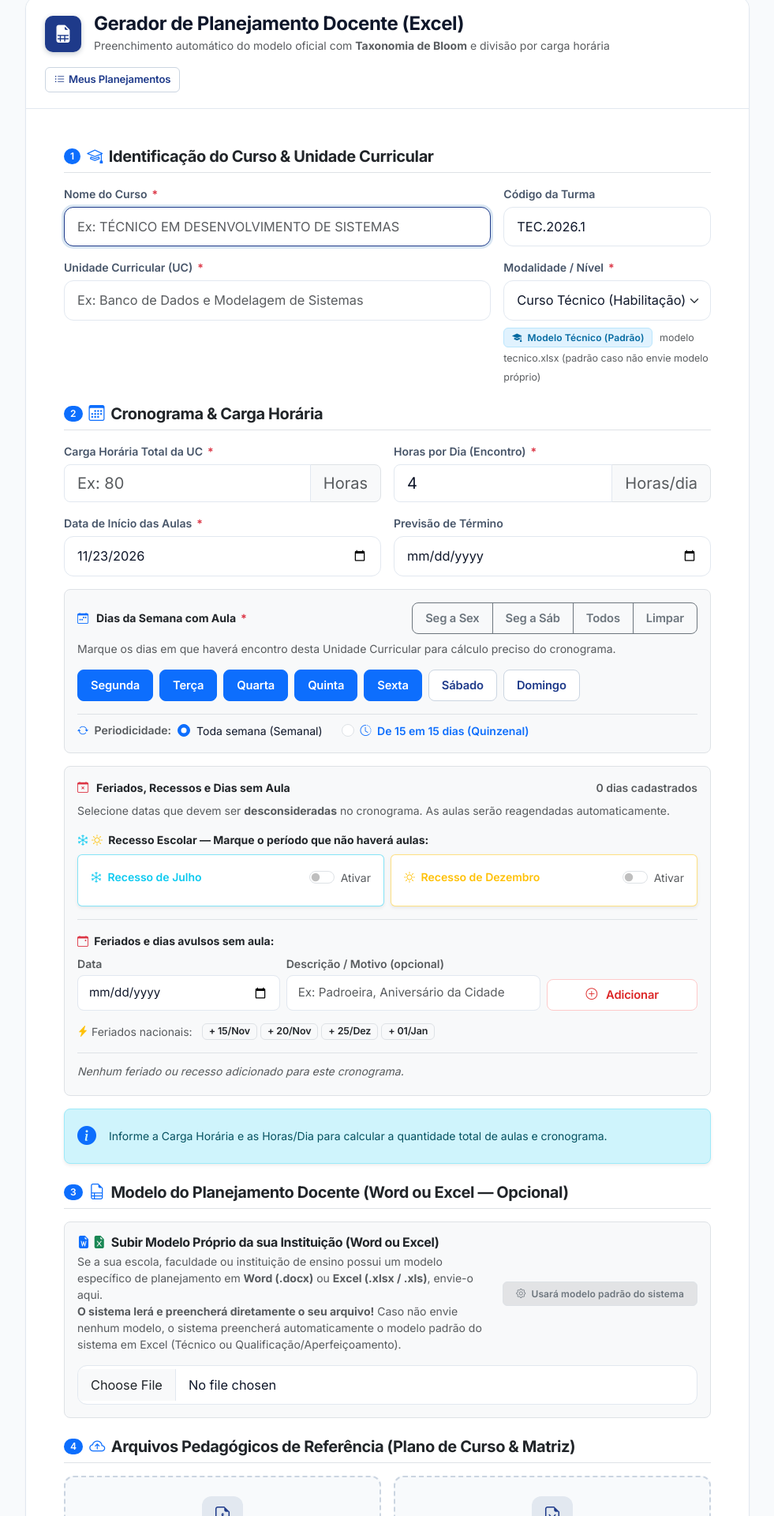
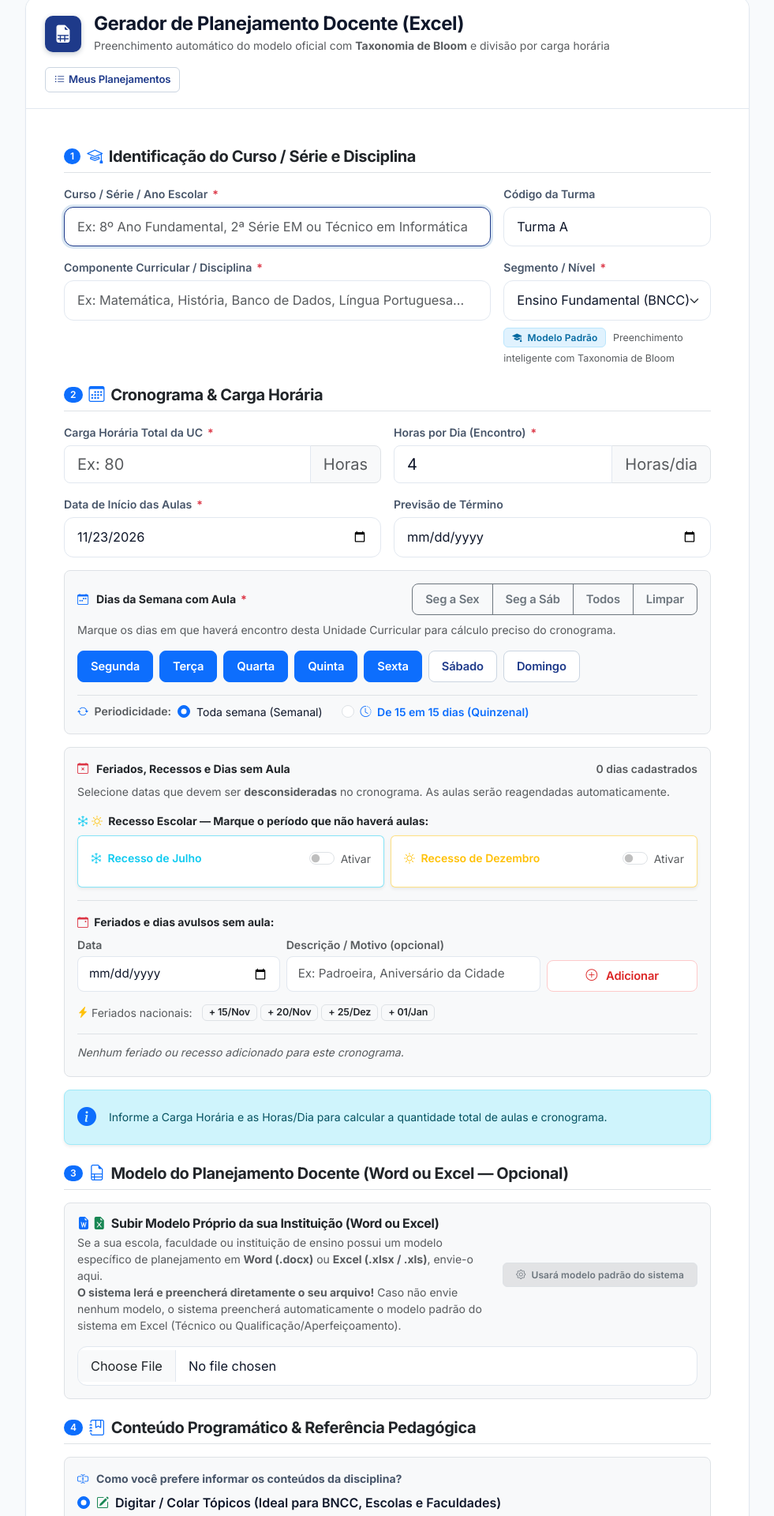
Before and after one commit to ronan-ferreira/SGPP, a Flask app: page /planejamento_docente in a window 1280 px wide; the page is wider, and only the part inside the window is pictured. Shown: the part 200-2120 px from the top of that part at 79% size, without its empty margins (149-1130 px from the left). Run offline with Flask 3, Linux system fonts and the light colour scheme; the visitor is signed in with stand-in values (Sample User, id 1).

Commit message:
feat(fase-2): entrada flexivel de conteudo por topicos digitados e formularios universais

```diff
--- a/app.py
+++ b/app.py
@@ -2450,18 +2450,23 @@ def planejamento_docente():
                 print(f"[INFO] Modelo de planejamento Word (.docx) enviado: {caminho_modelo_custom}")
 
         # ----------------------------------------------------------
-        # 1. Lê o PDF do Plano de Curso
+        # 1. Obtenção dos Dados Pedagógicos (Digitados ou via PDF)
         # ----------------------------------------------------------
-        arquivo_plano = request.files.get("arquivo_plano_pdf")
+        tipo_entrada = request.form.get("tipo_entrada_conteudo", "texto")
+        conteudo_digitado = request.form.get("conteudo_digitado", "").strip()
+
         dados_plano = {
             "unidade_curricular": unidade_curricular,
-            "objetivo_geral": "",
+            "objetivo_geral": f"Desenvolver competências e conteúdos fundamentais de {unidade_curricular}",
             "capacidades_tecnicas": [],
             "conhecimentos": [],
+            "grupos_conhecimentos": [],
             "texto_bruto": ""
         }
 
-        if arquivo_plano and arquivo_plano.filename:
+        arquivo_plano = request.files.get("arquivo_plano_pdf")
+
+        if tipo_entrada == "pdf" and arquivo_plano and arquivo_plano.filename:
             nome_plano = secure_filename(arquivo_plano.filename)
             caminho_plano = os.path.join(pasta_upload, nome_plano)
             arquivo_plano.save(caminho_plano)
@@ -2472,6 +2477,22 @@ def planejamento_docente():
                 print(f"[OK] PDF lido: {len(dados_plano.get('conhecimentos', []))} conhecimentos extraídos")
             except Exception as e:
                 print(f"[AVISO] Erro ao ler PDF do plano: {e}")
+        elif conteudo_digitado:
+            # Processa ementa / tópicos digitados diretamente pelo professor
+            linhas_conteudo = [l.strip() for l in conteudo_digitado.splitlines() if l.strip()]
+            dados_plano["conhecimentos"] = linhas_conteudo
+            dados_plano["texto_bruto"] = conteudo_digitado
+            print(f"[OK] Entrada por tópicos digitados: {len(linhas_conteudo)} tópicos informados.")
+        else:
+            # Caso não tenha subido PDF e não tenha digitado nada, o fallback inteligente formula os tópicos
+            dados_plano["conhecimentos"] = [
+                f"Introdução e contextualização de {unidade_curricular}",
+                f"Conceitos e princípios essenciais de {unidade_curricular}",
+                f"Procedimentos fundamentais e aplicações de {unidade_curricular}",
+                f"Exercícios e consolidação prática em {unidade_curricular}",
+                f"Avaliação e síntese dos conhecimentos em {unidade_curricular}"
+            ]
+            print("[INFO] Nenhum arquivo ou ementa fornecida. A IA preencherá automaticamente.")
 
         # ----------------------------------------------------------
         # 2. Lê a Matriz SAEP (opcional)
@@ -2545,7 +2566,7 @@ def planejamento_docente():
             "unidade_curricular": unidade_curricular,
             "codigo_turma":       codigo_turma,
             "modalidade":         modalidade,
-            "unidade_escolar":    unidade_escolar,
+            "unidade_escolar":    unidade_escolar or session.get("instituicao", ""),
             "carga_horaria":      carga_horaria,
             "horas_por_dia":      horas_por_dia,
             "data_inicio":        data_inicio_str,
--- a/templates/planejamento_docente.html
+++ b/templates/planejamento_docente.html
@@ -32,47 +32,50 @@
                     <div class="d-flex align-items-center gap-2 mb-3 pb-2 border-bottom">
                         <span class="badge bg-primary rounded-pill px-2 py-1 small">1</span>
                         <h5 class="fw-bold text-dark mb-0 d-flex align-items-center gap-2">
-                            <i class="bi bi-mortarboard text-primary"></i> Identificação do Curso &amp; Unidade Curricular
+                            <i class="bi bi-mortarboard text-primary"></i> Identificação do Curso / Série e Disciplina
                         </h5>
                     </div>
 
                     <div class="row g-3 mb-4">
                         <div class="col-md-8">
                             <label class="form-label">
-                                Nome do Curso <span class="text-danger">*</span>
+                                Curso / Série / Ano Escolar <span class="text-danger">*</span>
                             </label>
                             <input type="text" name="nome_curso" id="nome_curso" class="form-control form-control-lg"
-                                   placeholder="Ex: TÉCNICO EM DESENVOLVIMENTO DE SISTEMAS" required autofocus>
+                                   placeholder="Ex: 8º Ano Fundamental, 2ª Série EM ou Técnico em Informática" required autofocus>
                         </div>
                         <div class="col-md-4">
                             <label class="form-label">
                                 Código da Turma
                             </label>
                             <input type="text" name="codigo_turma" class="form-control form-control-lg"
-                                   placeholder="Ex: TEC.2026.1" value="TEC.2026.1">
+                                   placeholder="Ex: Turma A, 8ºB, TEC.2026.1" value="Turma A">
                         </div>
 
                         <div class="col-md-8">
                             <label class="form-label">
-                                Unidade Curricular (UC) <span class="text-danger">*</span>
+                                Componente Curricular / Disciplina <span class="text-danger">*</span>
                             </label>
                             <input type="text" name="unidade_curricular" id="unidade_curricular" class="form-control form-control-lg"
-                                   placeholder="Ex: Banco de Dados e Modelagem de Sistemas" required>
+                                   placeholder="Ex: Matemática, História, Banco de Dados, Língua Portuguesa..." required>
                         </div>
                         <div class="col-md-4">
                             <label class="form-label">
-                                Modalidade / Nível <span class="text-danger">*</span>
+                                Segmento / Nível <span class="text-danger">*</span>
                             </label>
                             <select name="modalidade" id="modalidade" class="form-select form-select-lg" onchange="atualizarTipoCurso()" required>
-                                <option value="HABILITAÇÃO TÉCNICA">Curso Técnico (Habilitação)</option>
+                                <option value="ENSINO FUNDAMENTAL" {% if session.get('segmento') == 'fundamental' %}selected{% endif %}>Ensino Fundamental (BNCC)</option>
+                                <option value="ENSINO MÉDIO" {% if session.get('segmento') == 'medio' %}selected{% endif %}>Ensino Médio (BNCC)</option>
+                                <option value="HABILITAÇÃO TÉCNICA" {% if session.get('segmento') == 'tecnico' or not session.get('segmento') %}selected{% endif %}>Curso Técnico / Profissionalizante</option>
                                 <option value="QUALIFICAÇÃO PROFISSIONAL">Qualificação Profissional</option>
-                                <option value="APERFEIÇOAMENTO PROFISSIONAL">Aperfeiçoamento Profissional</option>
+                                <option value="EDUCAÇÃO INFANTIL" {% if session.get('segmento') == 'infantil' %}selected{% endif %}>Educação Infantil</option>
+                                <option value="ENSINO SUPERIOR" {% if session.get('segmento') == 'superior' %}selected{% endif %}>Ensino Superior / Graduação</option>
                             </select>
                             <div class="mt-2" id="dica_modelo">
                                 <span class="badge badge-subtle-primary me-1" id="badge_modelo">
-                                    <i class="bi bi-mortarboard-fill me-1"></i> Modelo Técnico (Padrão)
+                                    <i class="bi bi-mortarboard-fill me-1"></i> Modelo Padrão
                                 </span>
-                                <span class="text-muted small" id="label_modelo" style="font-size: 0.78rem;">modelo tecnico.xlsx (padrão caso não envie modelo próprio)</span>
+                                <span class="text-muted small" id="label_modelo" style="font-size: 0.78rem;">Preenchimento inteligente com Taxonomia de Bloom</span>
                             </div>
                         </div>
                     </div>
@@ -366,47 +369,84 @@
                         </div>
                     </div>
 
-                    <!-- Seção 4: Upload dos Arquivos Pedagógicos de Referência -->
+                    <!-- Seção 4: Conteúdo Programático & Referência Pedagógica -->
                     <div class="d-flex align-items-center gap-2 mb-3 pb-2 border-bottom">
                         <span class="badge bg-primary rounded-pill px-2 py-1 small">4</span>
                         <h5 class="fw-bold text-dark mb-0 d-flex align-items-center gap-2">
-                            <i class="bi bi-cloud-arrow-up text-primary"></i> Arquivos Pedagógicos de Referência (Plano de Curso &amp; Matriz)
+                            <i class="bi bi-journal-bookmark text-primary"></i> Conteúdo Programático &amp; Referência Pedagógica
                         </h5>
                     </div>
 
-                    <div class="row g-3 mb-4">
+                    <!-- Seleção de Entrada de Conteúdo -->
+                    <div class="p-3 bg-light rounded-3 border mb-4">
+                        <label class="form-label fw-bold mb-2">
+                            <i class="bi bi-input-cursor-text text-primary me-1"></i> Como você prefere informar os conteúdos da disciplina?
+                        </label>
+
+                        <div class="d-flex flex-wrap gap-3 mb-3">
+                            <div class="form-check">
+                                <input class="form-check-input" type="radio" name="tipo_entrada_conteudo" id="entrada_texto" value="texto" checked onchange="alternarEntradaConteudo('texto')">
+                                <label class="form-check-label fw-semibold" for="entrada_texto">
+                                    <i class="bi bi-pencil-square text-success me-1"></i> Digitar / Colar Tópicos (Ideal para BNCC, Escolas e Faculdades)
+                                </label>
+                            </div>
+                            <div class="form-check">
+                                <input class="form-check-input" type="radio" name="tipo_entrada_conteudo" id="entrada_pdf" value="pdf" onchange="alternarEntradaConteudo('pdf')">
+                                <label class="form-check-label fw-semibold" for="entrada_pdf">
+                                    <i class="bi bi-file-earmark-pdf text-danger me-1"></i> Subir PDF de Plano de Curso (Padrão SENAI / Técnico)
+                                </label>
+                            </div>
+                        </div>
+
+                        <!-- Opção 1: Digitar Tópicos/Ementa -->
+                        <div id="painel_entrada_texto">
+                            <div class="mb-2">
+                                <label class="form-label fw-semibold text-dark">
+                                    Tópicos de Conteúdo / Ementa / Habilidades da Disciplina:
+                                </label>
+                                <textarea name="conteudo_digitado" id="conteudo_digitado" class="form-control" rows="5"
+                                          placeholder="Exemplo:&#10;1. Operações com frações e números decimais&#10;2. Resolução de situações-problema do cotidiano&#10;3. Geometria espacial e cálculo de áreas&#10;4. Estatística básica e análise de gráficos"></textarea>
+                                <div class="form-text small">
+                                    Cole os tópicos do livro didático, plano de ensino ou ementa. Se deixar em branco, a IA distribuirá os temas com base na disciplina informada!
+                                </div>
+                            </div>
+                        </div>
+
+                        <!-- Opção 2: Upload de PDF de Plano de Curso -->
+                        <div id="painel_entrada_pdf" class="d-none">
+                            <div class="row g-3">
                                 <div class="col-md-6">
-                            <div class="upload-dropzone h-100 d-flex flex-column justify-content-between">
+                                    <div class="upload-dropzone h-100 d-flex flex-column justify-content-between p-3 border rounded bg-white">
                                         <div>
-                                    <div class="upload-icon-badge">
-                                        <i class="bi bi-file-earmark-pdf"></i>
+                                            <div class="upload-icon-badge mb-2">
+                                                <i class="bi bi-file-earmark-pdf text-danger fs-3"></i>
                                             </div>
-                                    <h6 class="fw-bold mb-1">Plano de Curso (PDF) <span class="text-danger">*</span></h6>
-                                    <p class="text-muted small mb-3">
-                                        Envie o PDF do Plano de Curso. O sistema identificará automaticamente os conteúdos e competências da UC informada.
+                                            <h6 class="fw-bold mb-1">Plano de Curso (PDF)</h6>
+                                            <p class="text-muted small mb-2">
+                                                Envie o PDF do Plano de Curso do SENAI/Escola técnica para leitura automática.
                                             </p>
                                         </div>
                                         <div>
-                                    <input type="file" name="arquivo_plano_pdf" id="arquivo_plano_pdf" class="form-control"
-                                           accept=".pdf" required>
+                                            <input type="file" name="arquivo_plano_pdf" id="arquivo_plano_pdf" class="form-control form-control-sm" accept=".pdf">
                                         </div>
                                     </div>
                                 </div>
 
                                 <div class="col-md-6">
-                            <div class="upload-dropzone h-100 d-flex flex-column justify-content-between">
+                                    <div class="upload-dropzone h-100 d-flex flex-column justify-content-between p-3 border rounded bg-white">
                                         <div>
-                                    <div class="upload-icon-badge">
-                                        <i class="bi bi-file-earmark-excel"></i>
+                                            <div class="upload-icon-badge mb-2">
+                                                <i class="bi bi-file-earmark-excel text-success fs-3"></i>
                                             </div>
                                             <h6 class="fw-bold mb-1">Matriz de Referência / SAEP (Opcional)</h6>
-                                    <p class="text-muted small mb-3">
-                                        Planilha Excel (.xls/.xlsx) ou PDF com detalhamento de capacidades, competências ou níveis de Bloom.
+                                            <p class="text-muted small mb-2">
+                                                Planilha Excel (.xls/.xlsx) ou PDF complementar.
                                             </p>
                                         </div>
                                         <div>
-                                    <input type="file" name="arquivo_matriz" id="arquivo_matriz" class="form-control"
-                                           accept=".xls,.xlsx,.pdf">
+                                            <input type="file" name="arquivo_matriz" id="arquivo_matriz" class="form-control form-control-sm" accept=".xls,.xlsx,.pdf">
+                                        </div>
+                                    </div>
                                 </div>
                             </div>
                         </div>
@@ -446,6 +486,22 @@
 </div>
 
 <script>
+function alternarEntradaConteudo(tipo) {
+    const painelTexto = document.getElementById('painel_entrada_texto');
+    const painelPdf = document.getElementById('painel_entrada_pdf');
+    const inputPdf = document.getElementById('arquivo_plano_pdf');
+
+    if (tipo === 'pdf') {
+        painelTexto.classList.add('d-none');
+        painelPdf.classList.remove('d-none');
+        if (inputPdf) inputPdf.required = true;
+    } else {
+        painelTexto.classList.remove('d-none');
+        painelPdf.classList.add('d-none');
+        if (inputPdf) inputPdf.required = false;
+    }
+}
+
 function verificarUploadModelo(input) {
     const badge = document.getElementById('badgeStatusModelo');
     if (!badge) return;
```
Also changed, not shown: relatorio.txt (+17 -2 lines), templates/index.html (+4 -4 lines). Lines whose indentation alone changed are shown as unchanged.
